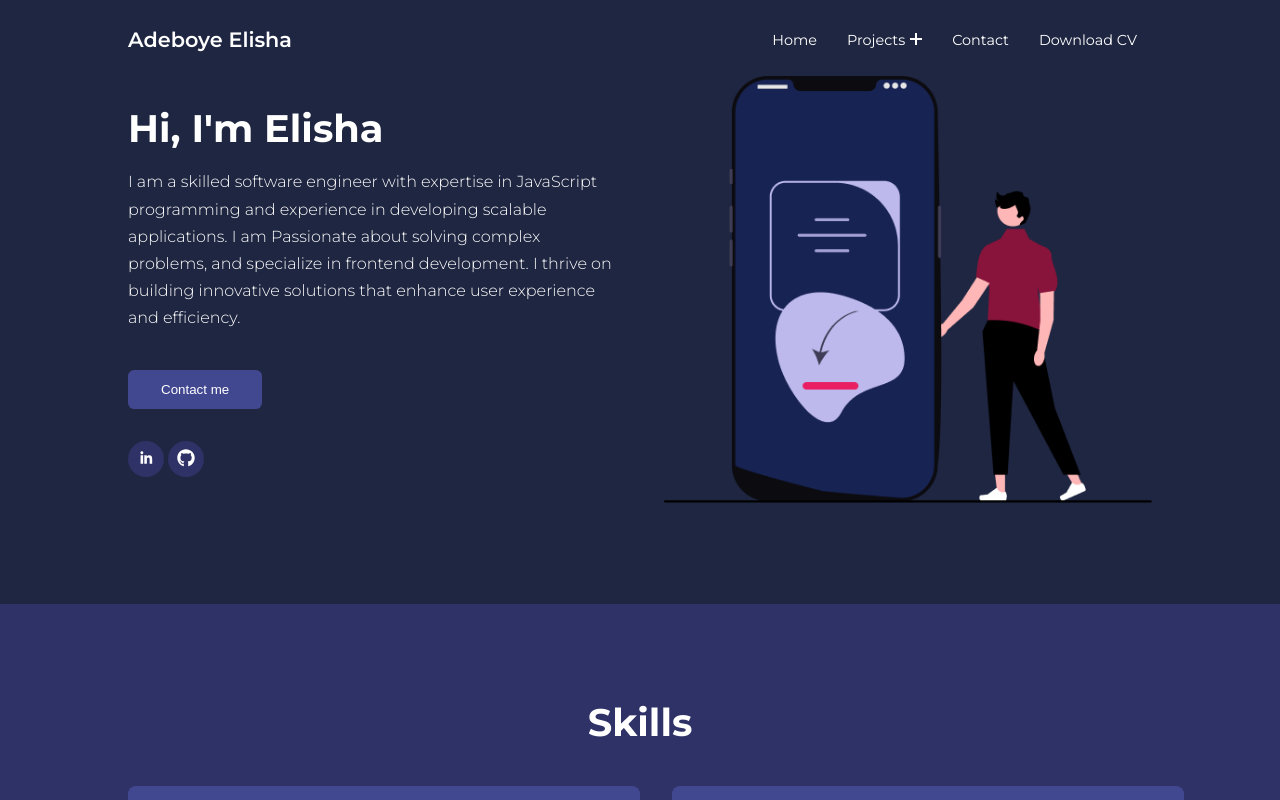
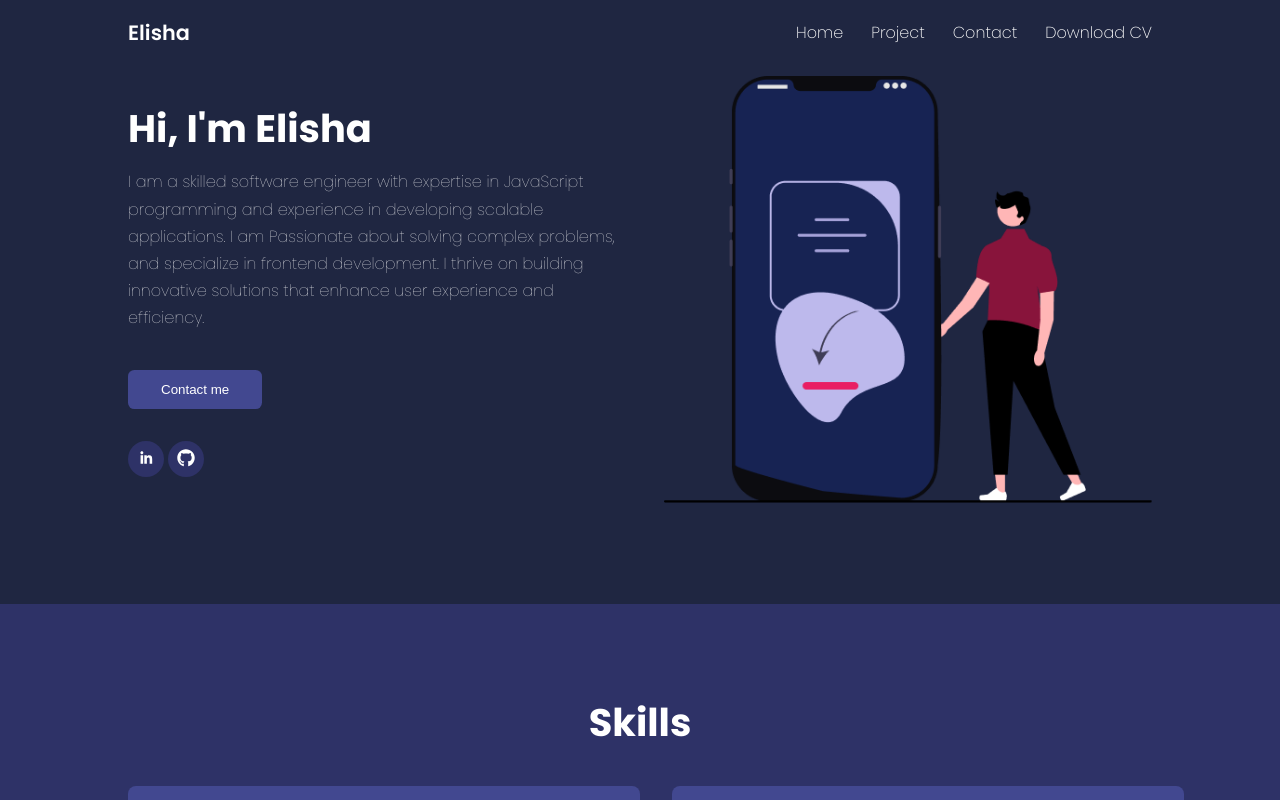
Before and after one commit to adexfit/techPortfolio, a React (Vite) app: page / in a window 1280 px wide. Shown: the top 800 px of the page. Built offline with nearby package versions, Linux system fonts and the light colour scheme.

Commit message:
I restyled the navbar and added scrolled functionality

```diff
--- a/src/App.css
+++ b/src/App.css
@@ -1,3 +1,5 @@
+@import url("https://fonts.googleapis.com/css2?family=Poppins:ital,wght@0,100;0,200;0,300;0,400;0,500;0,600;0,700;0,800;0,900;1,100;1,200;1,300;1,400;1,500;1,600;1,700;1,800;1,900&display=swap");
+
 * {
   margin: 0;
   padding: 0;
@@ -32,7 +34,8 @@
 }
 
 body {
-  font-family: "Montserrat", sans-serif;
+  font-family: "Poppins", sans-serif;
+  /* font-family: "Montserrat", sans-serif; */
   line-height: 1.7;
   color: var(--color-white);
   background: var(--color-bg);
@@ -118,6 +121,7 @@ img {
 .btn-primary {
   background: var(--color-danger);
   color: var(--color-white);
+  cursor: pointer;
 }
 
 .chips {
--- a/src/assets/assets.js
+++ b/src/assets/assets.js
@@ -14,6 +14,7 @@ import ticketshot from "../assets/ticketshot.png";
 import colorcoverpic from "../assets/colorcoverpic.png";
 import close from "../assets/close.svg";
 import contact from "../assets/contact.svg";
+import AdeboyeElishaResume2024 from "../assets/AdeboyeElishaResume2024.pdf";
 
 export const assets = {
   illustrate3,
@@ -32,4 +33,5 @@ export const assets = {
   colorcoverpic,
   close,
   contact,
+  AdeboyeElishaResume2024,
 };
--- a/src/components/Header.jsx
+++ b/src/components/Header.jsx
@@ -1,7 +1,8 @@
 import React, { useContext } from "react";
-import { Link } from "react-router-dom";
+import { Link, NavLink } from "react-router-dom";
 import { assets } from "../assets/assets";
 import AppScrollContext from "../contexts/AppScrollContext";
+import { projectList } from "../data/data";
 
 const Header = () => {
   const { scrollToContact, scrollToDivRef } = useContext(AppScrollContext);
@@ -33,39 +34,33 @@ const Header = () => {
             </div>
             <ul className="menu">
               <li className="menu-item">
-                <Link>Home</Link>
+                <NavLink to={"/"}>Home</NavLink>
               </li>
               <div
                 className="menu-item menu-item-has-children .active"
                 onClick={openCloseSubMenu}
               >
-                <Link data-toggle="sub-menu">
+                <NavLink data-toggle="sub-menu">
                   Projects<i className="plus"></i>
-                </Link>
+                </NavLink>
                 <ul className="sub-menu">
-                  <li className="menu-item">
-                    <Link
-                      to={"https://github.com/adexfit/react-note-app/tree/main"}
-                    >
-                      Trivia App
-                    </Link>
-                  </li>
-                  <li className="menu-item">
-                    <Link to={"https://github.com/adexfit/TickectGenerator"}>
-                      {" "}
-                      Ticket Generator
-                    </Link>
-                  </li>
-                  <li className="menu-item">
-                    <Link to={"https://github.com/adexfit/react-note-app"}>
-                      Note App
-                    </Link>
-                  </li>
-                  <li className="menu-item">
-                    <Link to={"https://github.com/adexfit/colorGame"}>
-                      Color Game
-                    </Link>
-                  </li>
+                  {projectList.map((proj) => (
+                    // <li className="menu-item" key={proj.title}>
+                    //   <Link to={proj.github} target="_blank">
+                    //     {proj.title}
+                    //   </Link>
+                    // </li>
+                    <li className="menu-item" key={proj.title}>
+                      <a
+                        href="https://external-link1.com"
+                        // href={`${proj.github}`}
+                        target="_blank"
+                        rel="noopener noreferrer"
+                      >
+                        {proj.title}
+                      </a>
+                    </li>
+                  ))}
                 </ul>
               </div>
 
@@ -73,7 +68,9 @@ const Header = () => {
                 <Link>Contact</Link>
               </li>
               <li className="menu-item">
-                <Link>Download CV</Link>
+                <Link to={assets.AdeboyeElishaResume2024} target="_blank">
+                  Download CV
+                </Link>
               </li>
             </ul>
           </nav>
--- a/src/components/Hero.jsx
+++ b/src/components/Hero.jsx
@@ -8,10 +8,11 @@ import { FaGithub } from "react-icons/fa";
 import AppScrollContext from "../contexts/AppScrollContext";
 
 const Hero = () => {
-  const { scrollToContact, scrollToDivRef } = useContext(AppScrollContext);
+  const { scrollToContact, scrollToDivRef, scrollToTop, scrollToTopRef } =
+    useContext(AppScrollContext);
   return (
     <>
-      <header>
+      <header ref={scrollToTopRef}>
         <div className="container header__container">
           <div className="header__left">
             <h1>{MyName}</h1>
--- /dev/null
+++ b/src/components/Navbar.css
@@ -0,0 +1,146 @@
+/* Navbar.css */
+.navbar {
+  position: fixed;
+  top: 0;
+  left: 0;
+  width: 100%;
+  padding: 15px 0px;
+  background: transparent;
+  transition: all 0.3s ease-in-out;
+  z-index: 1000;
+}
+
+.navbar.scrolled {
+  background: rgba(0, 0, 0, 0.8);
+  box-shadow: 0 4px 6px rgba(0, 0, 0, 0.1);
+  background: var(--color-bg2);
+}
+
+.navbar-container {
+  display: flex;
+  justify-content: space-between;
+  align-items: center;
+  /* max-width: 1200px; */
+  margin: 0 auto;
+  width: var(--container-width-lg);
+}
+
+.logo {
+  font-size: 1.3rem;
+  font-weight: 600;
+  color: white;
+}
+
+/* Desktop navigation links */
+.nav-links {
+  list-style: none;
+  display: flex;
+  gap: 28px;
+}
+
+.nav-links li {
+  position: relative;
+}
+
+.nav-links a {
+  color: white;
+  text-decoration: none;
+  font-size: 1rem;
+  transition: color 0.3s;
+  font-weight: 250;
+}
+
+.nav-links a:hover {
+  color: lightgray;
+}
+
+/* Dropdown styles */
+.dropdown-menu {
+  position: absolute;
+  top: 100%;
+  left: 0;
+  background: rgba(0, 0, 0, 0.9);
+  display: none;
+  flex-direction: column;
+  padding: 10px 0;
+  border-radius: 5px;
+  min-width: 150px;
+}
+
+.dropdown:hover .dropdown-menu {
+  display: flex;
+}
+
+.dropdown-menu li {
+  padding: 8px 15px;
+}
+
+.dropdown-menu a {
+  color: white;
+  display: block;
+}
+
+.dropdown-menu a:hover {
+  background: rgba(255, 255, 255, 0.2);
+}
+
+/* Mobile menu styles */
+.menu-toggle {
+  display: none;
+  font-size: 2rem;
+  color: white;
+  cursor: pointer;
+  z-index: 99;
+}
+
+/* Responsive Design */
+@media (max-width: 768px) {
+  .menu-toggle {
+    display: block;
+  }
+
+  .nav-links {
+    display: flex;
+    flex-direction: column;
+    position: fixed;
+    top: 0;
+    right: -100%; /* Initially hidden */
+    width: 250px;
+    height: 100vh;
+    background: rgba(0, 0, 0, 0.9);
+    text-align: center;
+    padding-top: 54px;
+    transition: right 0.3s ease-in-out;
+    gap: 12px;
+  }
+
+  .nav-links.open {
+    right: 0; /* Slide in from the right */
+  }
+
+  .nav-links li {
+    padding: 15px 0;
+    padding: 15px 10px 15px 25px;
+    text-align: left;
+  }
+
+  .dropdown-menu {
+    position: static;
+    background: none;
+    display: none;
+  }
+
+  .dropdown:hover .dropdown-menu {
+    display: block;
+  }
+}
+
+/* JavaScript to handle scrolling effect */
+/* window.addEventListener("scroll", function () {
+    const navbar = document.querySelector(".navbar");
+    if (window.scrollY > 50) {
+      navbar.classList.add("scrolled");
+    } else {
+      navbar.classList.remove("scrolled");
+    }
+  }); */
--- /dev/null
+++ b/src/components/Navbar.jsx
@@ -0,0 +1,117 @@
+import React, { useState, useContext } from "react";
+import "./Navbar.css";
+import AppScrollContext from "../contexts/AppScrollContext";
+import { assets } from "../assets/assets";
+
+const Navbar = () => {
+  const {
+    scrollToContact,
+    scrollToDivRef,
+    scrollToProject,
+    scrollToProjRef,
+    scrollToTop,
+    scrollToTopRef,
+  } = useContext(AppScrollContext);
+  const [isOpen, setIsOpen] = useState(false);
+
+  const toggleMenu = () => {
+    setIsOpen(!isOpen);
+  };
+
+  const closeMenu = () => {
+    setIsOpen(false);
+  };
+
+  const checkMobileNavOverlay = () => {
+    isOpen ? setIsOpen(false) : "";
+  };
+
+  return (
+    <nav className="navbar">
+      <div className="navbar-container">
+        {/* Logo Column */}
+        <div className="logo">Elisha</div>
+
+        {/* Mobile Menu Toggle */}
+        <div className="menu-toggle" onClick={toggleMenu}>
+          {isOpen ? "✖" : "☰"}
+        </div>
+
+        {/* Navigation Links Column */}
+        <ul className={`nav-links ${isOpen ? "open" : ""}`}>
+          <li onClick={closeMenu}>
+            <a href="#home" onClick={scrollToTop}>
+              Home
+            </a>
+          </li>
+          <li className="dropdown" onClick={scrollToProject}>
+            <a href="#project" onClick={closeMenu}>
+              Project
+            </a>
+            {/* <ul className="dropdown-menu">
+              <li>
+                <a
+                  href="https://external-link1.com"
+                  target="_blank"
+                  rel="noopener noreferrer"
+                  onClick={closeMenu}
+                >
+                  External 1
+                </a>
+              </li>
+              <li>
+                <a
+                  href="https://external-link2.com"
+                  target="_blank"
+                  rel="noopener noreferrer"
+                  onClick={closeMenu}
+                >
+                  External 2
+                </a>
+              </li>
+              <li>
+                <a
+                  href="https://external-link3.com"
+                  target="_blank"
+                  rel="noopener noreferrer"
+                  onClick={closeMenu}
+                >
+                  External 3
+                </a>
+              </li>
+              <li>
+                <a
+                  href="https://external-link4.com"
+                  target="_blank"
+                  rel="noopener noreferrer"
+                  onClick={closeMenu}
+                >
+                  External 4
+                </a>
+              </li>
+            </ul> */}
+          </li>
+          <li>
+            <a href="#contact" onClick={closeMenu}>
+              Contact
+            </a>
+          </li>
+          <li>
+            {/* <a href="#download" onClick={closeMenu}>
+              Download
+            </a> */}
+            <a
+              href={`${assets.AdeboyeElishaResume2024}`}
+              target="_blank"
+              onClick={closeMenu}
+            >
+              Download CV
+            </a>
+          </li>
+        </ul>
+      </div>
+    </nav>
+  );
+};
+
+export default Navbar;
--- a/src/contexts/AppScrollContext.jsx
+++ b/src/contexts/AppScrollContext.jsx
@@ -3,6 +3,8 @@ import React, { createContext, useRef } from "react";
 export const AppScrollContext = createContext();
 export const AppScrollProvider = ({ children }) => {
   const scrollToDivRef = useRef(null);
+  const scrollToProjRef = useRef(null);
+  const scrollToTopRef = useRef(null);
   const scrollToContact = () => {
     if (scrollToDivRef.current) {
       scrollToDivRef.current.scrollIntoView({
@@ -11,8 +13,33 @@ export const AppScrollProvider = ({ children }) => {
       });
     }
   };
+  const scrollToProject = () => {
+    if (scrollToProjRef.current) {
+      scrollToProjRef.current.scrollIntoView({
+        behavior: "smooth",
+        block: "start",
+      });
+    }
+  };
+  const scrollToTop = () => {
+    if (scrollToTopRef.current) {
+      scrollToTopRef.current.scrollIntoView({
+        behavior: "smooth",
+        block: "start",
+      });
+    }
+  };
   return (
-    <AppScrollContext.Provider value={{ scrollToContact, scrollToDivRef }}>
+    <AppScrollContext.Provider
+      value={{
+        scrollToContact,
+        scrollToDivRef,
+        scrollToProject,
+        scrollToProjRef,
+        scrollToTop,
+        scrollToTopRef,
+      }}
+    >
       {children}
     </AppScrollContext.Provider>
   );
--- a/src/pages/Layout.jsx
+++ b/src/pages/Layout.jsx
@@ -3,11 +3,13 @@ import Header from "./../components/Header";
 // import Navbar from "./header2/Navbar";
 import Footer from "./../components/Footer";
 import { Outlet } from "react-router-dom";
+import Navbar from "../components/Navbar";
 
 const Layout = () => {
   return (
     <div>
-      <Header />
+      {/* <Header /> */}
+      <Navbar />
       <Outlet />
       <Footer />
     </div>
--- a/src/pages/Projects/Project.jsx
+++ b/src/pages/Projects/Project.jsx
@@ -1,59 +1,21 @@
-import React from "react";
+import React, { useContext } from "react";
 import { Link } from "react-router-dom";
 import { assets } from "../../assets/assets";
 import "../Projects/project.css";
+import { projectList } from "../../data/data";
+import AppScrollContext from "../../contexts/AppScrollContext";
 
 const Project = () => {
-  const projectList = [
-    {
-      title: "Trivia App",
-      desc: "A nice react trivia game that awards money for questions answered.",
-      imgSrc: `${assets.trivia}`,
-      github: "https://github.com/adexfit/react-note-app/tree/main",
-      netlify: "https://adex-react-quiz.netlify.app/",
-      hosted: true,
-    },
-    {
-      title: "Ticket",
-      desc: "A responsive ticket generator designed using react js",
-      imgSrc: `${assets.ticketshot}`,
-      github: "https://github.com/adexfit/TickectGenerator",
-      netlify: "https://adexticketgen.netlify.app/",
-      hosted: true,
-    },
-    {
-      title: "React Note App",
-      desc: "A react note app with all the CRUD fuctionalities. This app makes an API call to a JSON server which mimics the backend",
-      imgSrc: `${assets.noteapp}`,
-      github: "https://github.com/adexfit/react-note-app",
-      netlify: "",
-      hosted: false,
-    },
-    {
-      title: "React Calculator",
-      desc: "A react Calculator with all necessary functionalities",
-      imgSrc: `${assets.calculator}`,
-      github: "https://github.com/adexfit/reactCalculator",
-      netlify: "https://adex-react-calculator.netlify.app/",
-      hosted: true,
-    },
-    {
-      title: "Color Game",
-      desc: "A react color game that allows you to test your vision",
-      imgSrc: `${assets.colorcoverpic}`,
-      github: "https://github.com/adexfit/colorGame",
-      netlify: "https://adexfitcolorgame.netlify.app/",
-      hosted: true,
-    },
-  ];
+  const { scrollToContact, scrollToDivRef, scrollToProject, scrollToProjRef } =
+    useContext(AppScrollContext);
   return (
-    <section className="portfolio">
+    <section className="portfolio" ref={scrollToProjRef}>
       <h2> Projects</h2>
       <div className="container portfolio__container">
         {projectList.map((proj) => (
           <article
             className="project proj-case-studues"
-            id="egolending"
+            id={proj.title}
             data-name="ux"
             key={proj.title}
           >
```
Also changed, not shown: src/App.jsx (+13 -4 lines), src/data/data.js (+43 -0 lines), 1 other file (tests, documents, lock files or other folders).
